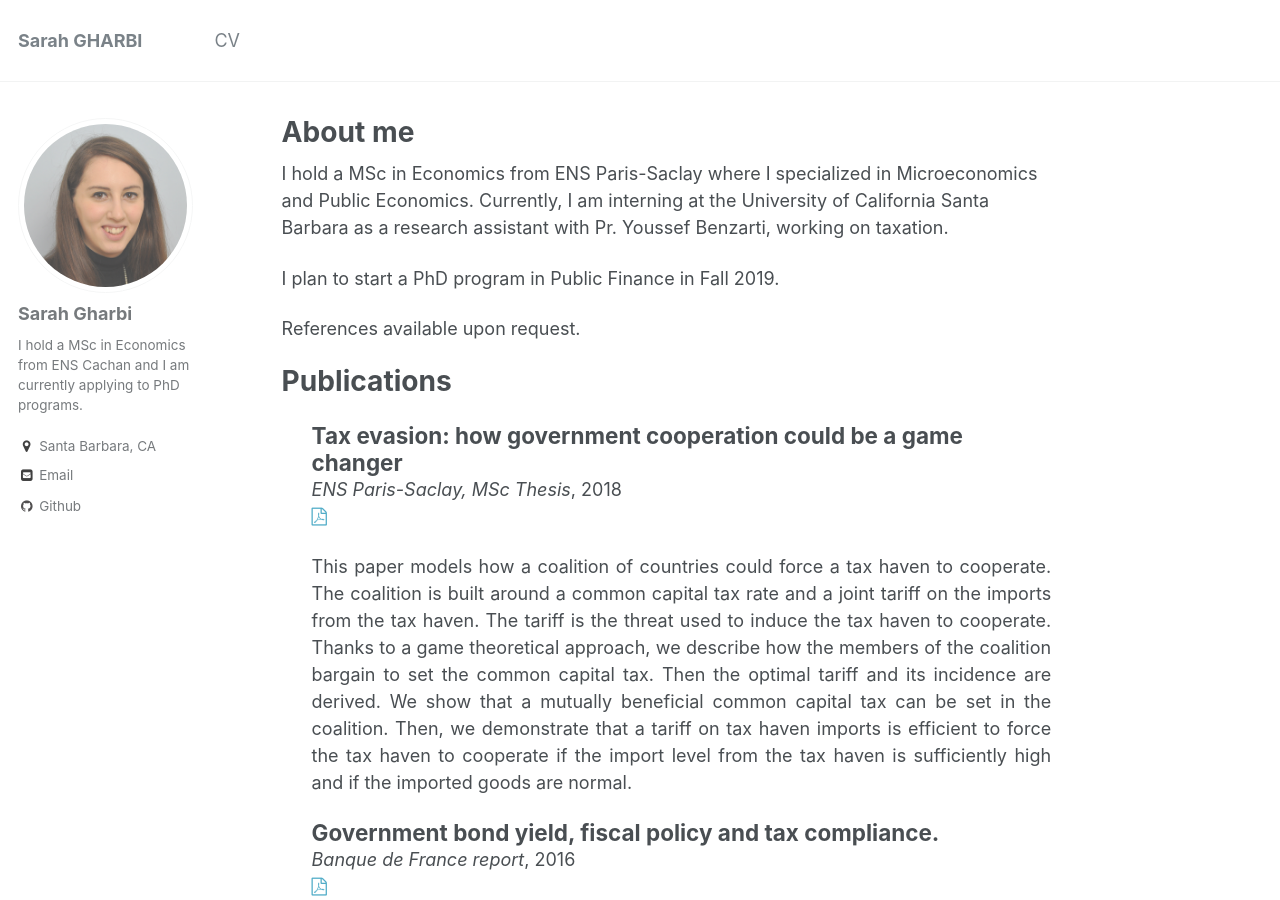
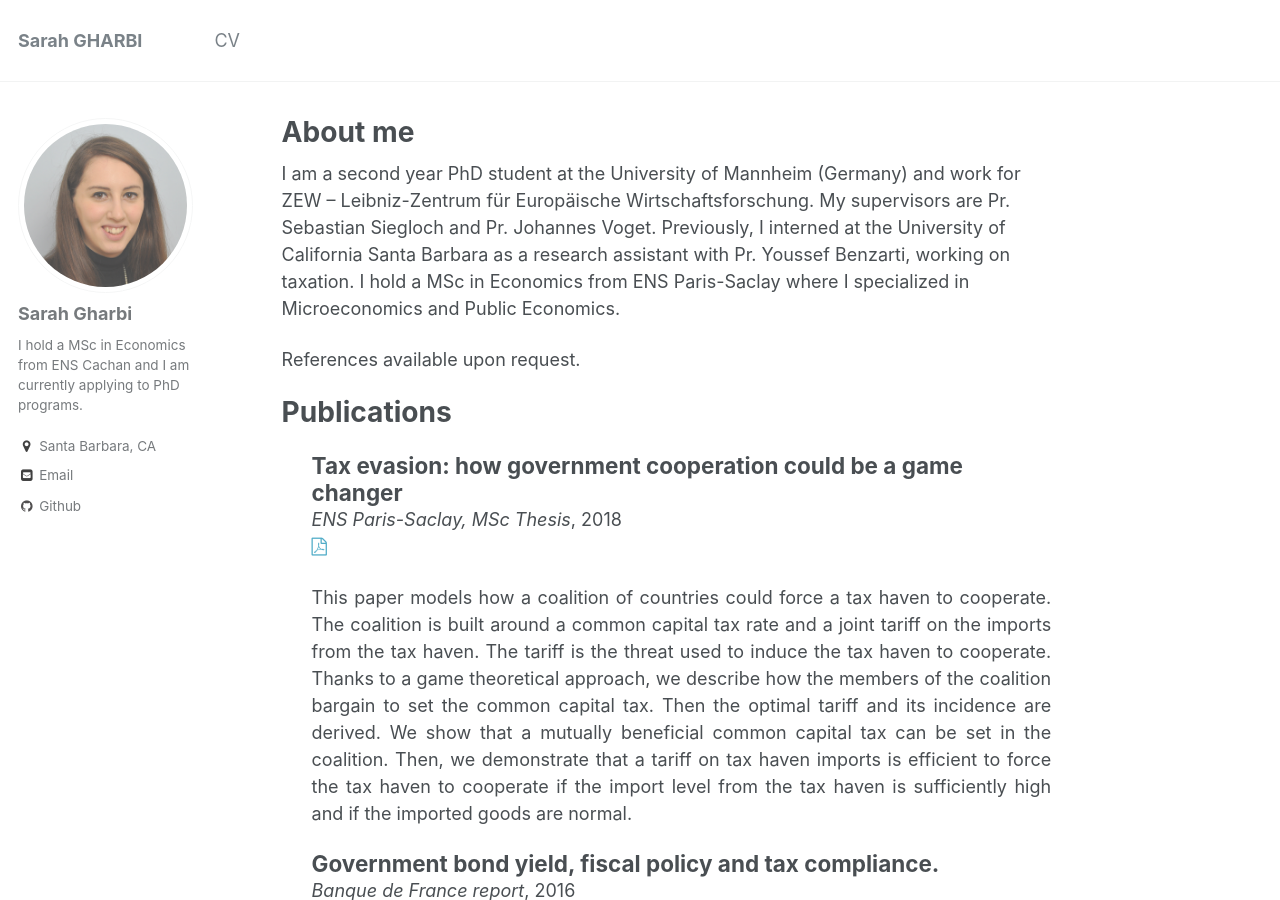
Before and after one commit to sarahgharbi/sarahgharbi.github.io, a Jekyll site: the page built from _pages/about.md, in a window 1280 px wide and 900 px high. Built offline with Jekyll 4.4.1, drawn with Linux system fonts in a browser that asks for light colours.

Commit message:
Update about.md

```diff
--- a/_pages/about.md
+++ b/_pages/about.md
@@ -7,13 +7,13 @@ redirect_from:
   - /about/
   - /about.html
 ---
-
-I hold a MSc in Economics from ENS Paris-Saclay where I specialized in Microeconomics
-and Public Economics. Currently, I am interning at the University of California
+I am a second year PhD student at  the University of Mannheim (Germany) and work for ZEW -- Leibniz-Zentrum für Europäische Wirtschaftsforschung.
+My supervisors are Pr. Sebastian Siegloch and Pr. Johannes Voget. Previously, I interned at the University of California
 Santa Barbara as a research assistant with Pr. Youssef Benzarti, working on
 taxation.
+I hold a MSc in Economics from ENS Paris-Saclay where I specialized in Microeconomics
+and Public Economics.
 
-I plan to start a PhD program in Public Finance in Fall 2019.
 
 References available upon request.
 
```
